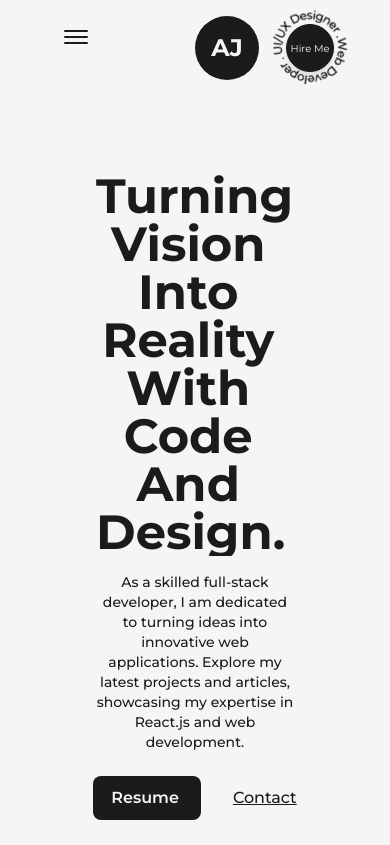
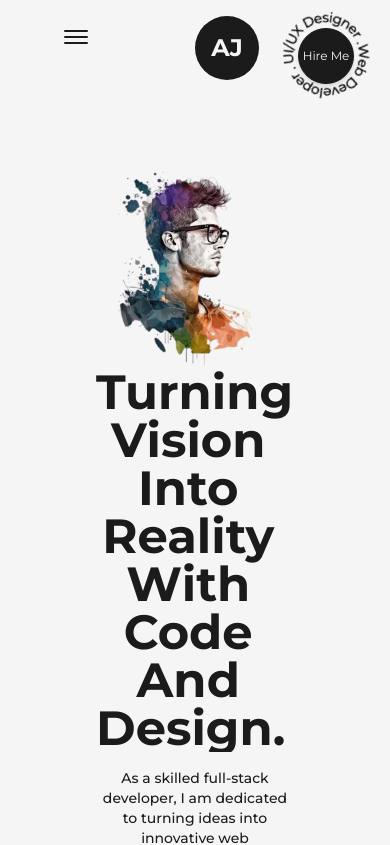
Before and after one commit to jh9amn/modernPortfolio, a Next.js app: page / in a window 390 px wide. Shown: the top 845 px of the page. Built offline with nearby package versions, Linux system fonts and the light colour scheme.

Commit message:
fixing issue 1

```diff
--- a/src/app/(sections)/about/page.tsx
+++ b/src/app/(sections)/about/page.tsx
@@ -11,10 +11,10 @@ import Experience from "@/components/Experience";
 import Education from "@/components/Education";
 import AnimationTmeplate from "@/components/AnimationTmeplate";
 
-const AnimateNumber = ({ value }) => {
-  const ref = useRef();
+const AnimateNumber = ({ value } : {value : string}) => {
+  const ref = useRef<HTMLSpanElement | null>(null);
 
-  const motionValue = useMotionValue(0);
+  const motionValue = useMotionValue("0");
   const springValue = useSpring(motionValue, { duration: 3000 });
   const isInView = useInView(ref, { once: true });
 
@@ -27,7 +27,7 @@ const AnimateNumber = ({ value }) => {
   useEffect(() => {
     springValue.on("change", (latest) => {
       if (ref.current && latest.toFixed(0) <= value) {
-        ref.current.textContent = latest.toFixed(0);
+        ref.current.textContent = latest.toFixed(0); // Now TypeScript recognizes this property
       }
     });
   }, [springValue, value]);
@@ -52,7 +52,7 @@ const About = () => {
               className="mb-16 lg:!text-7xl sm:!text-6xl xs:!text-4xl sm:mb-8"
             />
             {/* {// TODO: Improve the About Me section content} */}
-            <div className="grid w-full grid-cols-8 gap-16 sm:gap-8">
+            <div className="grid w-full md:flex md:flex-col grid-cols-8 gap-16 sm:gap-8">
               <div className="col-span-3 flex flex-col items-start justify-start xl:col-span-4 md:order-2  md:col-span-8">
                 <h2 className="mb-4 text-lg font-bold uppercase text-dark/75 dark:text-light/75">
                   About Me
@@ -98,7 +98,7 @@ const About = () => {
               <div className="col-span-2 flex flex-col items-end justify-between xl:col-span-8 xl:flex-row xl:items-center order-3 sm:gap-4">
                 <div className="flex flex-col items-end xl:items-center sm:mb-4 justify-center">
                   <span className="inline-block text-7xl font-bold md:text-6xl sm:text-5xl xs:text-4xl">
-                    <AnimateNumber value={50} />+
+                    <AnimateNumber value={"50"} />+
                   </span>
                   <h2 className="text-xl font-medium capitalize dark:text-light/75 text-dark/75 sm:text-base xl:text-center md:text-lg xs:text-sm">
                     satishied clients
@@ -107,7 +107,7 @@ const About = () => {
 
                 <div className="flex flex-col items-end justify-center xl:items-center">
                   <span className="inline-block text-7xl font-bold md:text-6xl sm:text-5xl xs:text-4xl">
-                    <AnimateNumber value={40} />+
+                    <AnimateNumber value={"40"} />+
                   </span>
                   <h2 className="text-xl font-medium capitalize text-dark/75 dark:text-light/75 sm:text-base xl:text-center md:text-lg xs:text-sm">
                     projects completed
@@ -116,7 +116,7 @@ const About = () => {
 
                 <div className="flex flex-col items-end justify-center xl:items-center">
                   <span className="inline-block text-7xl font-bold md:text-6xl sm:text-5xl xs:text-4xl">
-                    <AnimateNumber value={1} />+
+                    <AnimateNumber value={"1"} />+
                   </span>
                   <h2 className="text-xl font-medium capitalize text-dark/75 dark:text-light/75 sm:text-base xl:text-center md:text-lg xs:text-sm">
                     years of experience
--- a/src/app/(sections)/articles/page.tsx
+++ b/src/app/(sections)/articles/page.tsx
@@ -35,7 +35,7 @@ const MovingImage = ({
   const y = useMotionValue(0);
   const imageRef = useRef(null);
 
-  function handleMouse(event) {
+  function handleMouse(event: { pageX: number; }) {
     // console.log(event.pageX);
     imageRef.current.style.display = "inline-block";
     x.set(event.pageX);
--- a/src/app/page.tsx
+++ b/src/app/page.tsx
@@ -17,11 +17,11 @@ export default function Home() {
         <main className="text-dark dark:text-light flex items-center w-full min-h-screen 2xl:d">
           <Layout className="pt-0 md:pt-16 sm:pt-8">
             <div className="flex flex-row lg:flex-col item-center justify-between w-full">
-              <div className="w-1/2 md:w-full">
+              <div className="w-1/2 md:w-full lg:self-center">
                 <Image
                   src={profilePic}
                   alt="aman_kumar_jha"
-                  className="w-full h-auto lg:hidden md:inline-block md:w-full"
+                  className="w-full h-auto md:inline-block md:w-full"
                   priority
                   sizes="(max-width : 768px) 100vw,
                         (max-width: 1200px) 50vw,
--- a/src/components/HireMe.tsx
+++ b/src/components/HireMe.tsx
@@ -5,9 +5,11 @@ import Link from "next/link";
 
 const HireMe = () => {
   return (
-    <div className="fixed md:absolute left-4 bottom-4 flex items-center justify-center overflow-hidden
-    md:right-8 md:left-auto md:top-0 md:bottom-auto sm:right-0">
-      <div className="w-48 h-auto flex items-center justify-center relative md:w-24">
+    <div
+      className="fixed md:absolute left-4 bottom-4 flex items-center justify-center overflow-hidden
+    lg:right-2 lg:left-auto lg:top-0 lg:bottom-auto sm:right-0 sm:top-0 sm:left-auto sm:bottom-auto"
+    >
+      <div className="w-48 h-auto flex items-center justify-center relative md:w-24 lg:w-28">
         <CircularText
           className={"fill-dark animate-spin-slow dark:fill-light"}
         />
@@ -15,7 +17,7 @@ const HireMe = () => {
           href="mailto:amankumar9631400@gmail.com"
           className="flex items-center justify-center absolute left-1/2 top-1/2 -translate-x-1/2 -translate-y-1/2 bg-dark text-light shadow-md
               border border-solid border-dark w-20 h-20 rounded-full hover:bg-white hover:text-dark transition-all dark:bg-light dark:text-dark hover:dark:bg-dark hover:dark:text-light hover:dark:border-light
-              md:w-12 md:h-12 md:text-[10px]"
+               lg:w-14 lg:h-14 lg:text-[12px]"
         >
           Hire Me
         </Link>
--- a/src/components/Layout.tsx
+++ b/src/components/Layout.tsx
@@ -7,7 +7,7 @@ interface LayoutProps {
 const Layout: React.FC<LayoutProps> = ({ children, className }) => {
   return (
     <div
-      className={`w-full h-full  inline-block z-0 bg-light dark:bg-dark p-32 xl:p-24 lg:p-16 md:p-12 sm:p-8 ${className}`}
+      className={`w-full h-full  inline-block z-0 bg-light dark:bg-dark p-32 xl:p-24 lg:p-16 md:py-12   sm:p-8 ${className}`}
     >
       {children}
     </div>
```
